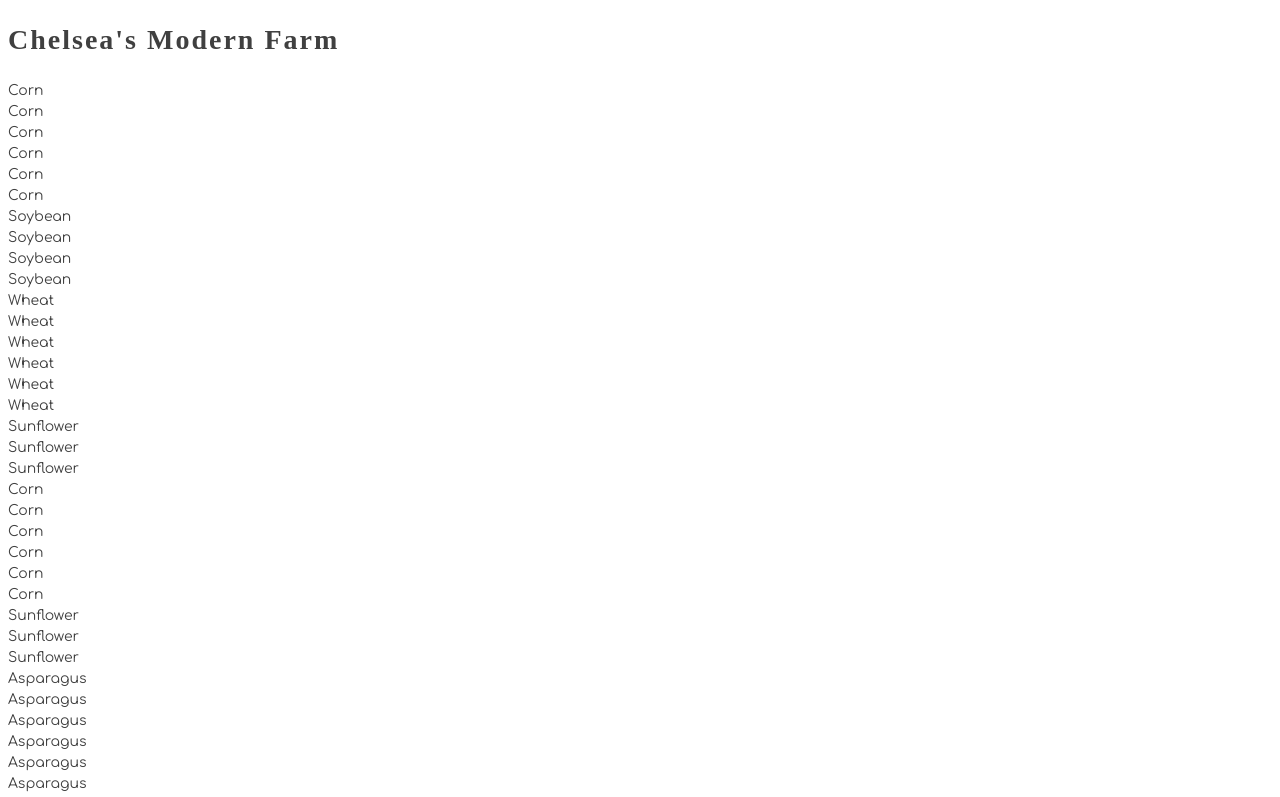
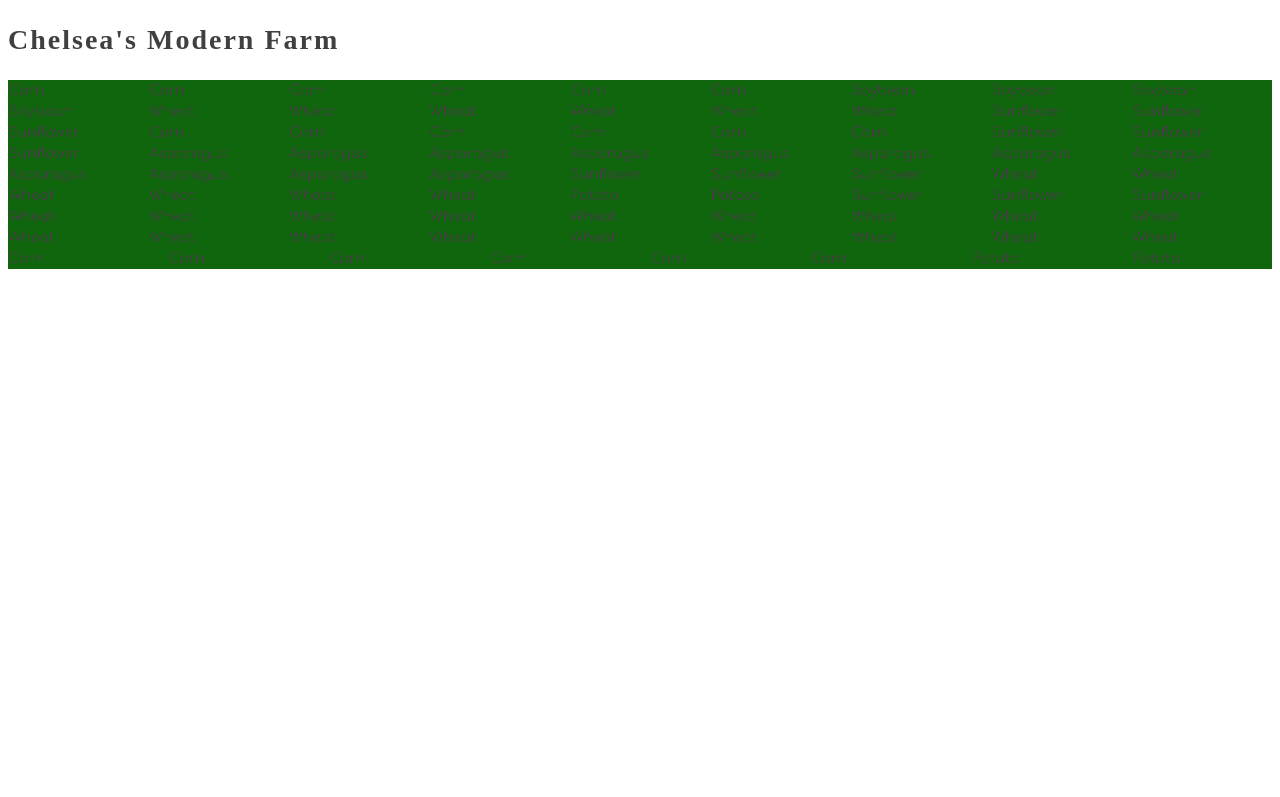
Before and after one commit to ChelseaHarrisW/Modern-Farm, a website with bundled scripts: page src/index.html in a window 1280 px wide. Shown: the top 797 px of the page. Built offline with nearby package versions, Linux system fonts and the light colour scheme; a web font is replaced by a local one.

Commit message:
added css

```diff
--- a/src/styles/main.css
+++ b/src/styles/main.css
@@ -19,7 +19,7 @@ h1,h2,h3,h4,h5,h6 {
 }
 
 .blue {
-    background-color: aliceblue;
+    text-emphasis-color: aliceblue;
 }
 
 .green {
@@ -33,3 +33,16 @@ h1,h2,h3,h4,h5,h6 {
 .red {
     background-color: darksalmon;
 }
+
+
+.container {
+    background-color: rgb(16, 102, 13);
+    display:flex;
+    flex-direction: row;
+    flex-wrap: wrap;
+    justify-content: space-between;
+}
+
+.plant {
+    flex-basis: 10em;
+}
```
